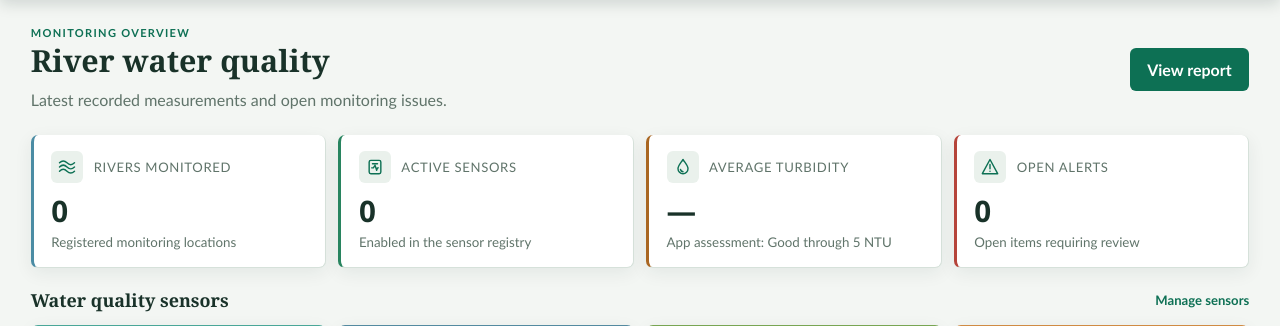
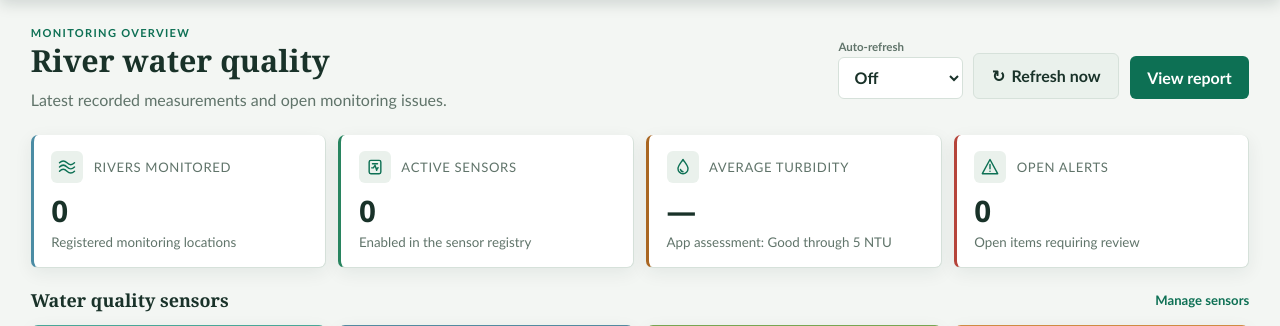
Before and after one commit to reitify/AquaSense, a Flask app: page / in a window 1280 px wide. Shown: the part 68-394 px from the top of the page. Run offline with Flask 3, Linux system fonts and the light colour scheme; data that the repository does not hold is empty.

Commit message:
Add dashboard refresh controls
Co-authored-by: Copilot <223556219+Copilot@users.noreply.github.com>

```diff
--- a/app/static/css/style.css
+++ b/app/static/css/style.css
@@ -1174,6 +1174,7 @@ html[data-theme="dark"] .quality-good, html[data-theme="dark"] .quality-low { ba
   .report-summary-scope { white-space: normal; }
   .report-channel-heading, .report-channel-stats { align-items: flex-start; }
   .alert-card-footer { align-items: flex-start; }
+  .dashboard-actions { flex-wrap: wrap; }
 }
 
 @media (max-width: 520px) {
@@ -1185,6 +1186,8 @@ html[data-theme="dark"] .quality-good, html[data-theme="dark"] .quality-low { ba
   .nav-actions > .primary-btn { min-height: 38px; padding: 0.4rem 0.65rem; }
   .app-shell { padding-inline: 0.75rem; }
   .page-header { flex-direction: column; }
+  .dashboard-actions { width: 100%; align-items: stretch; }
+  .dashboard-actions > * { flex: 1; }
   .page-header h1 { font-size: 1.4rem; }
   .stats-grid, .sensor-grid { grid-template-columns: 1fr; }
   .stat-card { padding: 0.85rem; }
@@ -1277,8 +1280,20 @@ html[data-theme="dark"] .quality-good, html[data-theme="dark"] .quality-low { ba
 }
 .settings-card .field-group { margin-bottom: 0; }
 .settings-card .field-group > span { font-weight: 600; }
-.settings-page-header { justify-content: space-between; }
-.settings-page-header .secondary-btn { gap: 0.4rem; }
+.dashboard-actions {
+  display: flex;
+  align-items: end;
+  gap: 0.65rem;
+}
+.dashboard-refresh-field {
+  display: grid;
+  gap: 0.25rem;
+  color: var(--muted);
+  font-size: 0.72rem;
+  font-weight: 700;
+}
+.dashboard-refresh-field .text-input { min-height: 42px; padding: 0.55rem 0.7rem; }
+.dashboard-actions .secondary-btn { gap: 0.4rem; }
 .settings-save-status {
   min-height: 1.3rem;
   margin: 0.85rem 0 1.2rem;
--- a/app/static/js/theme.js
+++ b/app/static/js/theme.js
@@ -4,7 +4,10 @@
   const button = document.getElementById("theme-toggle");
   const label = button?.querySelector(".theme-label");
   const themeSelect = document.getElementById("settings-theme");
-  const refreshSelect = document.getElementById("settings-refresh");
+  const refreshSelects = document.querySelectorAll(
+    "#settings-refresh, #dashboard-refresh-interval",
+  );
+  const refreshNowButton = document.getElementById("dashboard-refresh-now");
   const saveStatus = document.getElementById("settings-save-status");
   const navButton = document.getElementById("nav-menu-toggle");
   const navLinks = document.getElementById("primary-navigation");
@@ -44,7 +47,28 @@
 
   applyTheme(savedTheme);
 
-  if (refreshSelect) refreshSelect.value = refreshInterval;
+  let refreshTimeoutId;
+
+  const applyRefreshInterval = (interval) => {
+    refreshSelects.forEach((select) => {
+      select.value = interval;
+    });
+    window.clearTimeout(refreshTimeoutId);
+    if (document.body.dataset.page === "main.index" && Number(interval) > 0) {
+      refreshTimeoutId = window.setTimeout(
+        () => window.location.reload(),
+        Number(interval) * 1000,
+      );
+    }
+  };
+
+  const updateRefreshInterval = (interval) => {
+    const nextInterval = refreshIntervals.has(interval) ? interval : "0";
+    applyRefreshInterval(nextInterval);
+    savePreference("aquasense-dashboard-refresh", nextInterval);
+  };
+
+  applyRefreshInterval(refreshInterval);
 
   themeSelect?.addEventListener("change", () => {
     const nextTheme = themeSelect.value === "dark" ? "dark" : "light";
@@ -52,16 +76,20 @@
     savePreference(storageKey, nextTheme);
   });
 
-  refreshSelect?.addEventListener("change", () => {
-    const nextInterval = refreshIntervals.has(refreshSelect.value) ? refreshSelect.value : "0";
-    refreshSelect.value = nextInterval;
-    savePreference("aquasense-dashboard-refresh", nextInterval);
+  refreshSelects.forEach((select) => {
+    select.addEventListener("change", () => {
+      updateRefreshInterval(select.value);
+    });
   });
 
-  const refreshSeconds = Number(refreshInterval);
-  if (document.body.dataset.page === "main.index" && refreshSeconds > 0) {
-    window.setTimeout(() => window.location.reload(), refreshSeconds * 1000);
-  }
+  refreshNowButton?.addEventListener("click", () => window.location.reload());
+
+  window.addEventListener("storage", (event) => {
+    if (event.key === "aquasense-dashboard-refresh") {
+      const nextInterval = refreshIntervals.has(event.newValue) ? event.newValue : "0";
+      applyRefreshInterval(nextInterval);
+    }
+  });
 
   button?.addEventListener("click", () => {
     const nextTheme = root.dataset.theme === "dark" ? "light" : "dark";
--- a/app/templates/dashboard.html
+++ b/app/templates/dashboard.html
@@ -9,7 +9,21 @@
     <h1>River water quality</h1>
     <p class="page-subtitle">Latest recorded measurements and open monitoring issues.</p>
   </div>
-  <a class="primary-btn" href="{{ url_for('reports.index') }}">View report</a>
+  <div class="dashboard-actions">
+    <label class="dashboard-refresh-field" for="dashboard-refresh-interval">
+      <span>Auto-refresh</span>
+      <select class="text-input" id="dashboard-refresh-interval" name="refresh-interval">
+        <option value="0">Off</option>
+        <option value="15">15 seconds</option>
+        <option value="30">30 seconds</option>
+        <option value="60">1 minute</option>
+      </select>
+    </label>
+    <button type="button" class="secondary-btn" id="dashboard-refresh-now">
+      <span aria-hidden="true">↻</span> Refresh now
+    </button>
+    <a class="primary-btn" href="{{ url_for('reports.index') }}">View report</a>
+  </div>
 </section>
 
 <section class="stats-grid" aria-label="Monitoring summary">
```
Also changed, not shown: app/templates/settings.html (+5 -8 lines), tests/test_app.py (+15 -2 lines).
